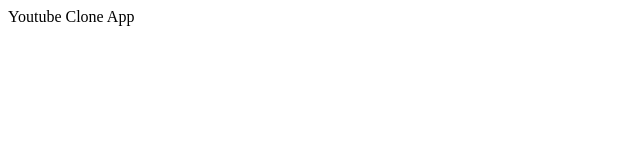
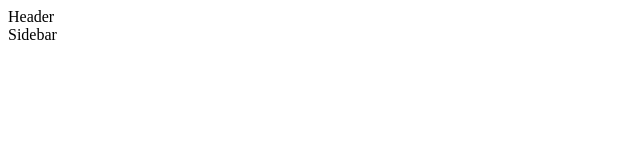
Before and after one commit to jaswanth-b-kumar/youtube-clone, a React (Create React App) app: page / in a window 1280 px wide. Shown: the top 160 px of the page, without its empty margins (0-640 px from the left). Built offline with nearby package versions, Linux system fonts and the light colour scheme.

Commit message:
Youtube-clone app basic setup

```diff
--- a/package.json
+++ b/package.json
@@ -6,8 +6,12 @@
     "@testing-library/jest-dom": "^5.17.0",
     "@testing-library/react": "^13.4.0",
     "@testing-library/user-event": "^13.5.0",
+    "bootstrap": "^5.3.2",
+    "node-sass": "^7.0.3",
     "react": "^18.2.0",
+    "react-bootstrap": "^2.10.0",
     "react-dom": "^18.2.0",
+    "react-icons": "^5.0.1",
     "react-scripts": "5.0.1",
     "web-vitals": "^2.1.4"
   },
--- a/src/App.js
+++ b/src/App.js
@@ -1,11 +1,18 @@
+import React from 'react';
+
+import Header from './components/header/Header';
+import Sidebar from './components/sidebar/Sidebar';
+
+
 function App() {
   return (
-    <div className="App">
-      <header className="App-header">
-        Youtube Clone App
-      </header>
+    <div>
+      <Header />
+      <div className="app-container">
+        <Sidebar />
+      </div>
     </div>
-  );
+  )
 }
 
-export default App;
+export default App
--- /dev/null
+++ b/src/components/header/Header.js
@@ -0,0 +1,10 @@
+import React from 'react';
+import './_header.scss';
+
+function Header() {
+  return (
+    <div>Header</div>
+  )
+}
+
+export default Header
--- /dev/null
+++ b/src/components/sidebar/Sidebar.js
@@ -0,0 +1,10 @@
+import React from 'react';
+import './_sidebar.scss'
+
+function Sidebar() {
+  return (
+    <div>Sidebar</div>
+  )
+}
+
+export default Sidebar
--- a/src/index.js
+++ b/src/index.js
@@ -1,10 +1,5 @@
-import React from 'react';
-import ReactDOM from 'react-dom/client';
-import App from './App';
+import ReactDOM from 'react-dom';
+import React from "react";
+import App from "./App";
 
-const root = ReactDOM.createRoot(document.getElementById('root'));
-root.render(
-  <React.StrictMode>
-    <App />
-  </React.StrictMode>
-);
+ReactDOM.render(<App />, document.getElementById("root"))
```
Also changed, not shown: src/components/categoriesBar/CategoriesBar.js (added, +10 -0 lines), src/components/video/Video.js (added, +10 -0 lines), src/components/categoriesBar/_categoriesBar.scss (added), src/components/header/_header.scss (added), src/components/sidebar/_sidebar.scss (added), src/components/video/_video.scss (added), 1 other file (tests, documents, lock files or other folders).
